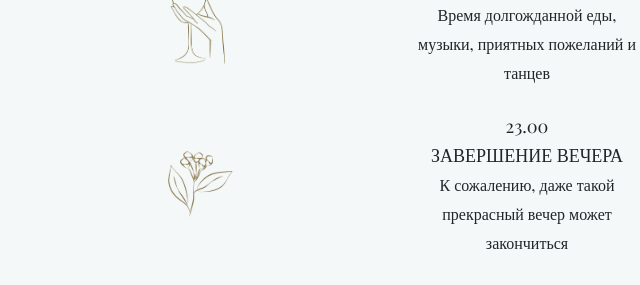
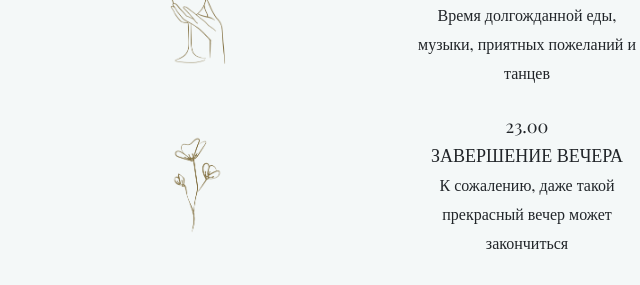
Before and after one commit to Lucem-afferens/wtd-leafFall, a website built with Vite: page index.html in a window 1280 px wide. Shown: the part 4617-4902 px from the top of the page, 248-888 px from the left. Built offline with nearby package versions, Linux system fonts and the light colour scheme; files whose address does not match are found by name; a web font is replaced by a local one.

Commit message:
changed img flowers for programm

```diff
--- a/index.html
+++ b/index.html
@@ -257,7 +257,7 @@
                 <div class="descr descr_programm anim anim_programm"><span>16.00 <br> СБОР ГОСТЕЙ/ФУРШЕТ</span> <br> Встречаемся, наслаждаемся фуршетом, настраиваемся на веселую свадьбу</div>
                     <img class="programm__img anim anim_programm" src="public/img/coctaile.png"></img>
                 <div class="descr descr_programm anim anim_programm"><span>17.00 <br> БАНКЕТ</span> <br>Время долгожданной еды, музыки, приятных пожеланий и танцев</div>
-                    <img class="programm__img anim anim_programm" src="public/img/flower.png"></img>
+                    <img class="programm__img anim anim_programm" src="public/img/flowers.png"></img>
                 <div class="descr descr_programm anim anim_programm"><span>23.00 <br>Завершение вечера</span> <br>К сожалению, даже такой прекрасный вечер может закончиться</div>
             </div>
         </div>
```
Also changed, not shown: public/img/flowers.png (added).
